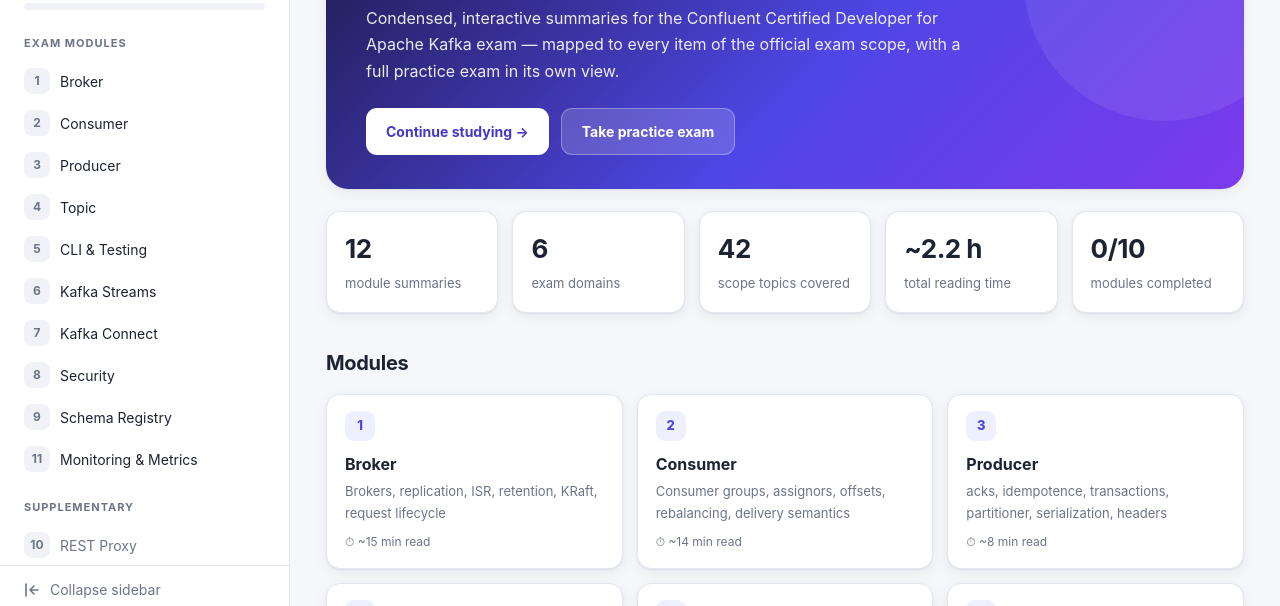
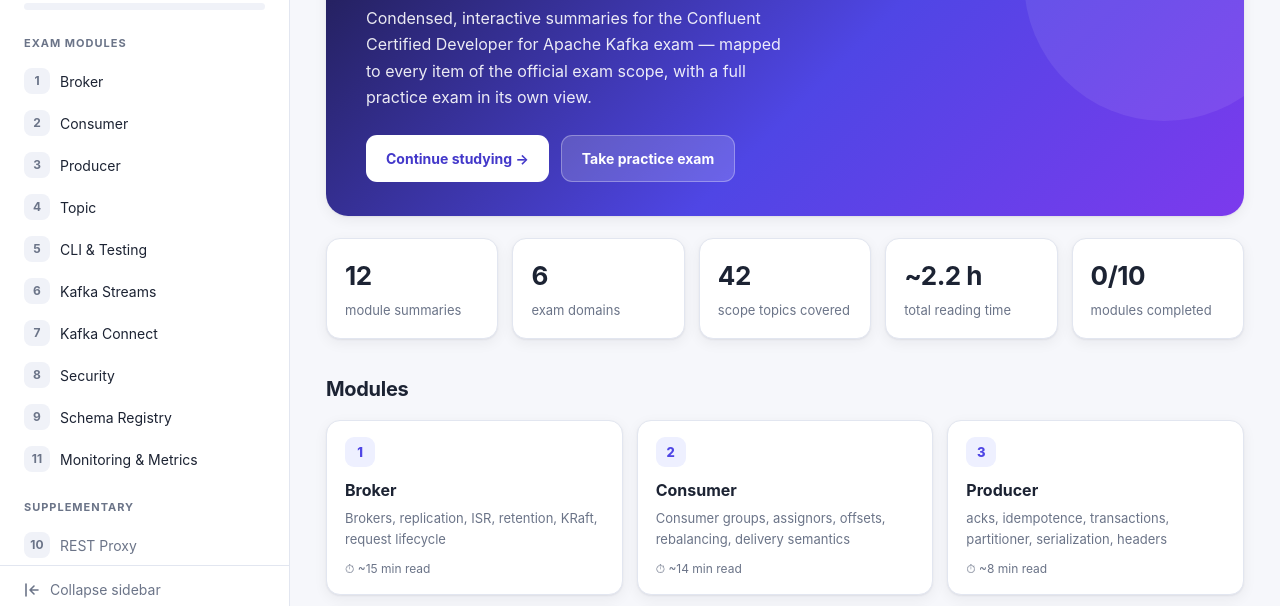
Before and after one commit to albi23/ccdak-certification, a plain HTML site: page site/index.html in a window 1280 px wide. Shown: the part 187-793 px from the top of the page. Drawn offline with Linux system fonts and the light colour scheme.

Commit message:
1. Styles improvement

```diff
--- a/site/index.html
+++ b/site/index.html
@@ -918,7 +918,7 @@
 
         .hero p {
             margin: 0;
-            max-width: 620px;
+            max-width: 50%;
             opacity: .9;
             font-size: 16px
         }
```
Also changed, not shown: site/site-template.html (+1 -1 lines).
